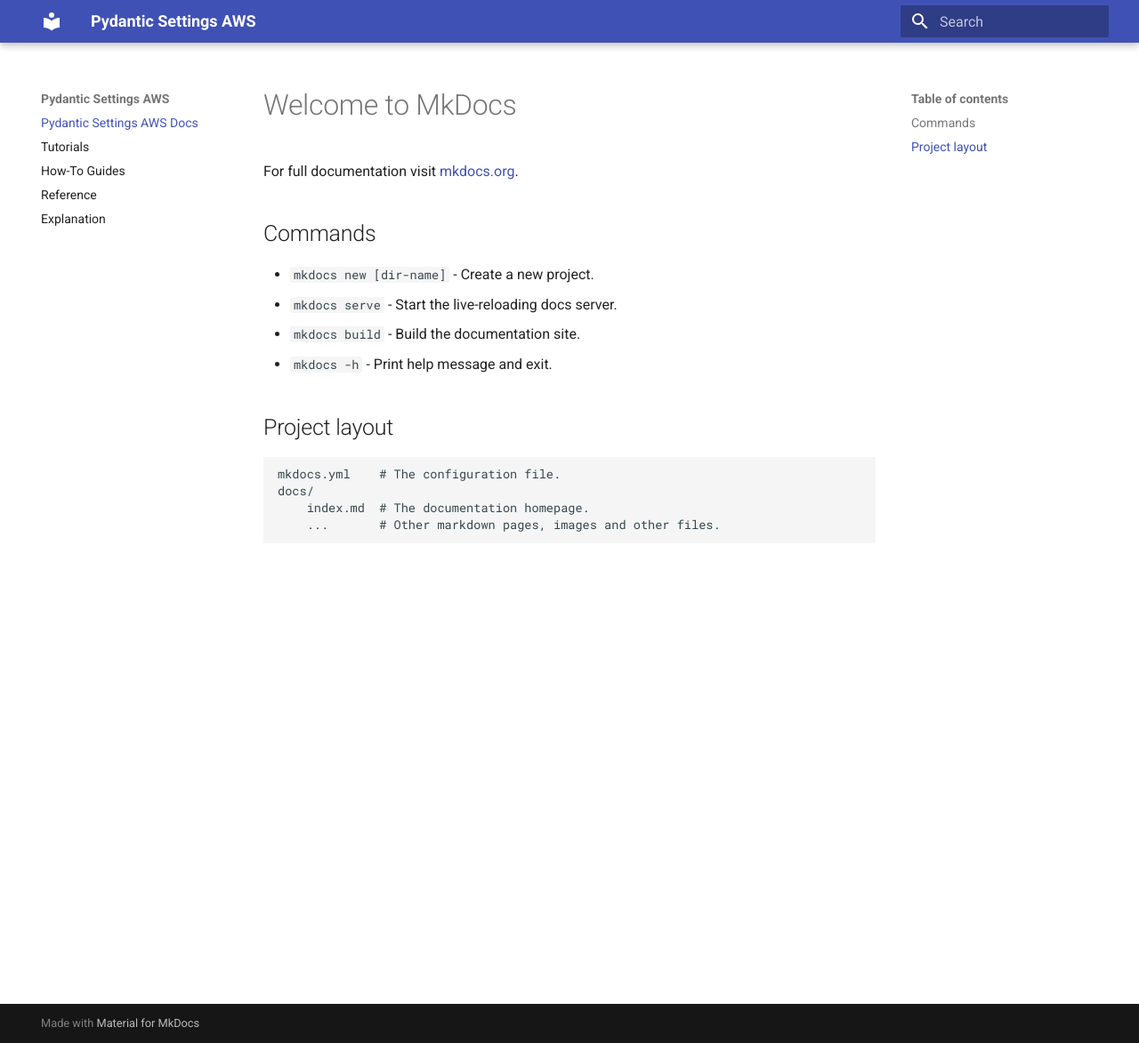
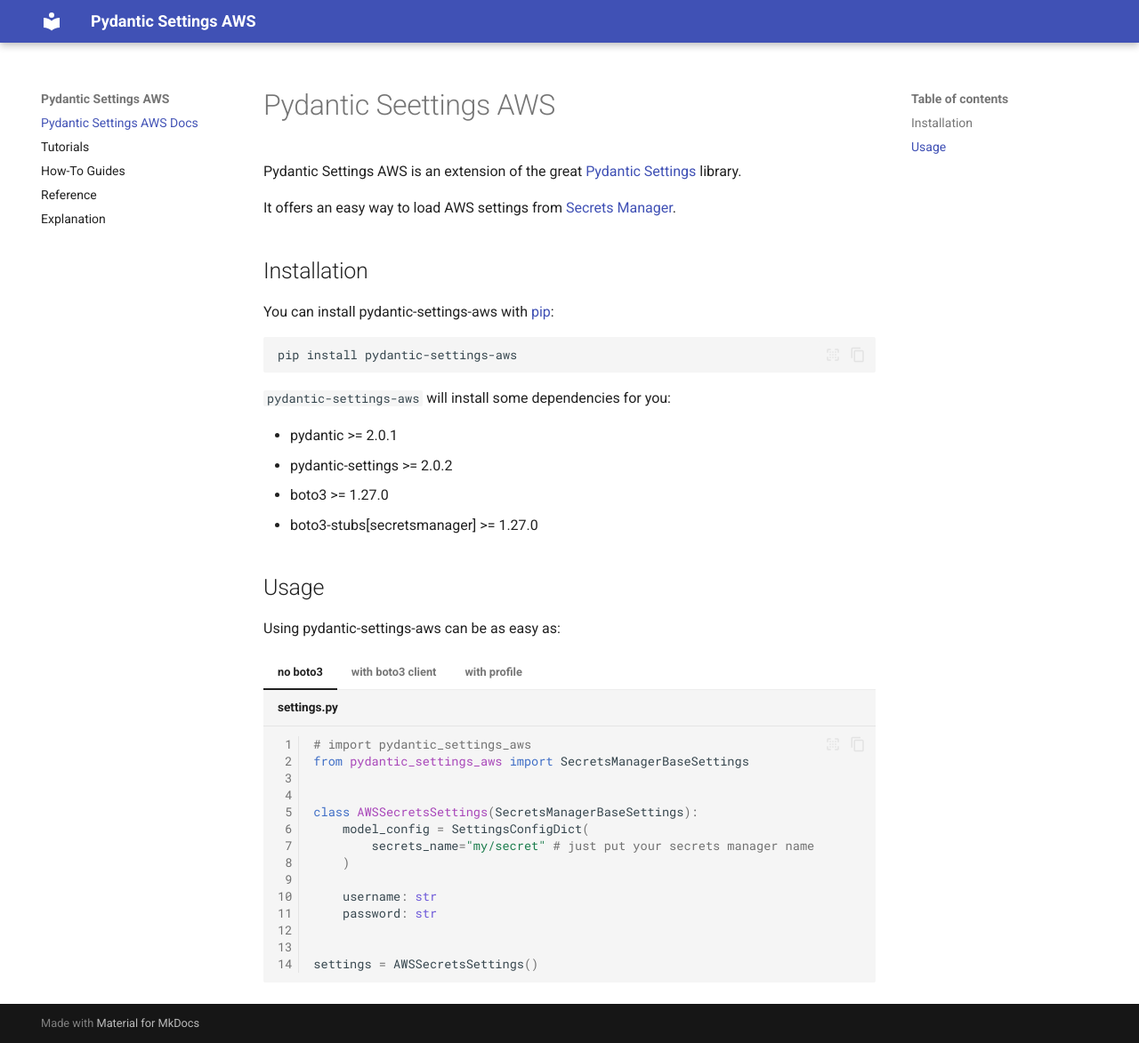
Before and after one commit to ceb10n/pydantic-settings-aws, an MkDocs documentation site: the page built from docs/index.md, in a window 1280 px wide and 1173 px high. Shown: the whole window at 89% size. Built offline with MkDocs 1.6.1 and Material for MkDocs 9.7.7, drawn with Linux system fonts in a browser that asks for light colours.

Commit message:
Adding initial docs

````diff
--- a/docs/index.md
+++ b/docs/index.md
@@ -1,17 +1,85 @@
-# Welcome to MkDocs
+# Pydantic Seettings AWS
 
-For full documentation visit [mkdocs.org](https://www.mkdocs.org).
+Pydantic Settings AWS is an extension of the great [Pydantic Settings](https://docs.pydantic.dev/latest/concepts/pydantic_settings/) library.
 
-## Commands
+It offers an easy way to load AWS settings from [Secrets Manager](https://aws.amazon.com/secrets-manager/).
 
-* `mkdocs new [dir-name]` - Create a new project.
-* `mkdocs serve` - Start the live-reloading docs server.
-* `mkdocs build` - Build the documentation site.
-* `mkdocs -h` - Print help message and exit.
+## Installation
 
-## Project layout
+You can install pydantic-settings-aws with [pip](https://pypi.org/project/pip/):
 
-    mkdocs.yml    # The configuration file.
-    docs/
-        index.md  # The documentation homepage.
-        ...       # Other markdown pages, images and other files.
+```bash
+pip install pydantic-settings-aws
+```
+
+`pydantic-settings-aws` will install some dependencies for you:
+
+- pydantic >= 2.0.1
+- pydantic-settings >= 2.0.2
+- boto3 >= 1.27.0
+- boto3-stubs[secretsmanager] >= 1.27.0
+
+## Usage
+
+Using pydantic-settings-aws can be as easy as:
+
+=== "no boto3"
+
+    ```py title="settings.py" linenums="1"
+    # import pydantic_settings_aws
+    from pydantic_settings_aws import SecretsManagerBaseSettings
+
+
+    class AWSSecretsSettings(SecretsManagerBaseSettings):
+        model_config = SettingsConfigDict(
+            secrets_name="my/secret" # just put your secrets manager name
+        )
+
+        username: str
+        password: str
+
+
+    settings = AWSSecretsSettings()
+    ```
+
+=== "with boto3 client"
+
+    ```py title="settings.py" linenums="1"
+    import boto3
+    from pydantic_settings_aws import SecretsManagerBaseSettings
+
+    client = boto3.client("secretsmanager")
+
+
+    class AWSSecretsSettings(SecretsManagerBaseSettings):
+        model_config = SettingsConfigDict(
+            secrets_name="my/secret", # just put your secrets manager name
+            secrets_client=client # pass your already created boto3 client
+        )
+
+        username: str
+        password: str
+
+
+    settings = AWSSecretsSettings()
+    ```
+
+
+=== "with profile"
+
+    ```py title="settings.py" linenums="1"
+    from pydantic_settings_aws import SecretsManagerBaseSettings
+
+
+    class AWSSecretsSettings(SecretsManagerBaseSettings):
+        model_config = SettingsConfigDict(
+            aws_region="us-east-1",
+            aws_profile="dev"
+        )
+
+        username: str
+        password: str
+
+
+    settings = AWSSecretsSettings()
+    ```
--- a/mkdocs.yml
+++ b/mkdocs.yml
@@ -2,6 +2,25 @@
 
 theme:
   name: "material"
+  features:
+    - content.code.annotate
+    - content.code.copy
+    - content.code.select
+    - content.tabs.link
+
+plugins:
+  - mkdocstrings
+
+markdown_extensions:
+  - pymdownx.highlight:
+      anchor_linenums: true
+      line_spans: __span
+      pygments_lang_class: true
+  - pymdownx.inlinehilite
+  - pymdownx.snippets
+  - pymdownx.superfences
+  - pymdownx.tabbed:
+      alternate_style: true
 
 nav:
   - Pydantic Settings AWS Docs: index.md
````
